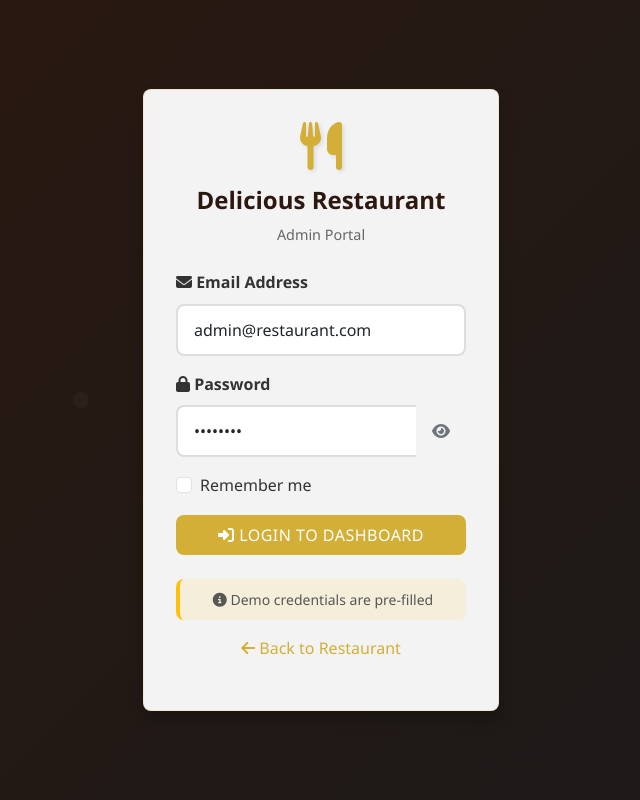
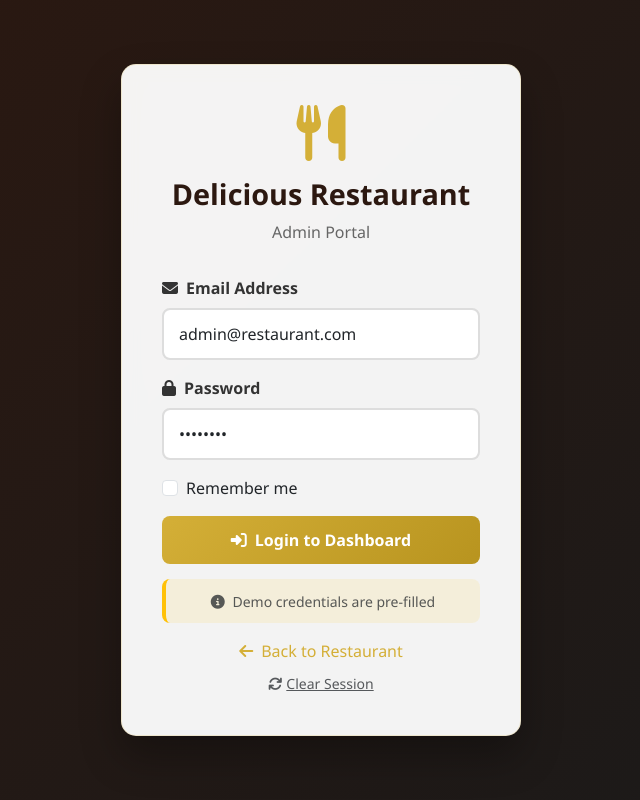
Before and after one commit to AsifJawad15/Restaurant-Management, a PHP site: page /Restaurant-Management/admin/login.php in a window 1280 px wide. Shown: the whole page, without its empty margins (319-959 px from the left). Run offline with PHP 8.4, Linux system fonts and the light colour scheme.

Commit message:
Final admin login and session management fixes

```diff
--- a/admin/login.php
+++ b/admin/login.php
@@ -1,31 +1,45 @@
 <?php
 /**
- * Admin Login Page
+ * Admin Login Page - Simple & Working
  * ASIF - Backend & Database Developer
  */
 
-require_once '../includes/config.php';
+session_start();
+
+// Clear any existing sessions if requested
+if (isset($_GET['clear'])) {
+    session_destroy();
+    session_unset();
+    header('Location: login.php');
+    exit();
+}
 
 // Redirect if already logged in
-if (isAdminLoggedIn()) {
+if (isset($_SESSION['admin_id']) && isset($_SESSION['admin_email'])) {
     header('Location: dashboard.php');
     exit();
+}
+
+// Database connection
+try {
+    $pdo = new PDO("mysql:host=localhost;dbname=restaurant_management", "root", "");
+    $pdo->setAttribute(PDO::ATTR_ERRMODE, PDO::ERRMODE_EXCEPTION);
+} catch(PDOException $e) {
+    die("Database connection failed: " . $e->getMessage());
 }
 
 $error = '';
 $success = '';
 
 if ($_SERVER['REQUEST_METHOD'] == 'POST') {
-    if (isset($_POST['login'])) {
-        $email = sanitizeInput($_POST['email']);
+    $email = trim($_POST['email']);
     $password = $_POST['password'];
 
     if (empty($email) || empty($password)) {
         $error = 'Please fill in all fields.';
     } else {
         try {
-                $conn = getDBConnection();
-                $stmt = $conn->prepare("SELECT id, username, email, password_hash, first_name, last_name FROM users WHERE email = ? AND user_type = 'admin' AND is_active = 1");
+            $stmt = $pdo->prepare("SELECT id, username, email, password_hash, first_name, last_name FROM users WHERE email = ? AND user_type = 'admin' AND is_active = 1");
             $stmt->execute([$email]);
             $admin = $stmt->fetch();
 
@@ -42,8 +56,7 @@ if ($_SERVER['REQUEST_METHOD'] == 'POST') {
                 $error = 'Invalid email or password.';
             }
         } catch (PDOException $e) {
-                $error = 'Database error. Please try again.';
-            }
+            $error = 'Database error: ' . $e->getMessage();
         }
     }
 }
@@ -56,38 +69,115 @@ if ($_SERVER['REQUEST_METHOD'] == 'POST') {
     <title>Admin Login - Delicious Restaurant</title>
     <link href="https://cdn.jsdelivr.net/npm/bootstrap@5.3.0/dist/css/bootstrap.min.css" rel="stylesheet">
     <link href="https://cdnjs.cloudflare.com/ajax/libs/font-awesome/6.4.0/css/all.min.css" rel="stylesheet">
-    <link href="../assets/css/admin.css" rel="stylesheet">
+    <style>
+        body {
+            background: linear-gradient(135deg, #2c1810 0%, #1a1a1a 100%);
+            min-height: 100vh;
+            display: flex;
+            align-items: center;
+            justify-content: center;
+            font-family: 'Segoe UI', Tahoma, Geneva, Verdana, sans-serif;
+        }
+        .login-card {
+            background: rgba(255, 255, 255, 0.95);
+            backdrop-filter: blur(10px);
+            border-radius: 15px;
+            padding: 2.5rem;
+            box-shadow: 0 20px 40px rgba(0, 0, 0, 0.3);
+            border: 1px solid rgba(212, 175, 55, 0.2);
+            max-width: 400px;
+            width: 100%;
+        }
+        .restaurant-icon {
+            font-size: 3.5rem;
+            color: #d4af37;
+            margin-bottom: 1rem;
+        }
+        .restaurant-name {
+            color: #2c1810;
+            font-weight: bold;
+            margin-bottom: 0.5rem;
+            font-size: 1.8rem;
+        }
+        .login-subtitle {
+            color: #666;
+            font-size: 1rem;
+            margin-bottom: 2rem;
+        }
+        .form-control {
+            border: 2px solid #ddd;
+            border-radius: 8px;
+            padding: 12px 15px;
+            font-size: 1rem;
+        }
+        .form-control:focus {
+            border-color: #d4af37;
+            box-shadow: 0 0 0 0.2rem rgba(212, 175, 55, 0.25);
+        }
+        .login-btn {
+            background: linear-gradient(135deg, #d4af37 0%, #b8941f 100%);
+            border: none;
+            padding: 12px 20px;
+            font-weight: 600;
+            font-size: 1rem;
+            border-radius: 8px;
+            transition: all 0.3s ease;
+        }
+        .login-btn:hover {
+            transform: translateY(-2px);
+            box-shadow: 0 8px 15px rgba(0, 0, 0, 0.2);
+        }
+        .form-label {
+            font-weight: 600;
+            color: #333;
+            margin-bottom: 8px;
+        }
+        .alert {
+            border-radius: 8px;
+            border: none;
+            padding: 12px 15px;
+        }
+        .back-link {
+            color: #d4af37;
+            text-decoration: none;
+            font-weight: 500;
+        }
+        .back-link:hover {
+            color: #b8941f;
+        }
+        .demo-note {
+            background: rgba(255, 193, 7, 0.1);
+            padding: 10px;
+            border-radius: 8px;
+            border-left: 4px solid #ffc107;
+            margin: 15px 0;
+        }
+    </style>
 </head>
-<body class="login-page">
-    <div class="login-container">
-        <div class="container">
-            <div class="row justify-content-center">
-                <div class="col-md-6 col-lg-4">
+<body>
     <div class="login-card">
-                        <div class="login-header text-center mb-4">
-                            <div class="logo-section">
+        <div class="text-center">
             <i class="fas fa-utensils restaurant-icon"></i>
             <h2 class="restaurant-name">Delicious Restaurant</h2>
             <p class="login-subtitle">Admin Portal</p>
         </div>
-                        </div>
 
         <?php if ($error): ?>
             <div class="alert alert-danger" role="alert">
-                                <i class="fas fa-exclamation-triangle"></i> <?php echo $error; ?>
+                <i class="fas fa-exclamation-triangle me-2"></i><?php echo $error; ?>
             </div>
         <?php endif; ?>
 
         <?php if ($success): ?>
             <div class="alert alert-success" role="alert">
-                                <i class="fas fa-check-circle"></i> <?php echo $success; ?>
+                <i class="fas fa-check-circle me-2"></i><?php echo $success; ?>
             </div>
         <?php endif; ?>
 
         <form method="POST" action="">
             <div class="mb-3">
                 <label for="email" class="form-label">
-                                    <i class="fas fa-envelope"></i> Email Address
+                    <i class="fas fa-envelope me-2"></i>Email Address
                 </label>
                 <input type="email" class="form-control" id="email" name="email"
                        placeholder="Enter your email" required
@@ -96,15 +186,10 @@ if ($_SERVER['REQUEST_METHOD'] == 'POST') {
 
             <div class="mb-3">
                 <label for="password" class="form-label">
-                                    <i class="fas fa-lock"></i> Password
+                    <i class="fas fa-lock me-2"></i>Password
                 </label>
-                                <div class="password-input-group">
                 <input type="password" class="form-control" id="password" name="password"
                        placeholder="Enter your password" required value="pass1234">
-                                    <button type="button" class="btn btn-outline-secondary" onclick="togglePassword()">
-                                        <i class="fas fa-eye" id="toggleIcon"></i>
-                                    </button>
-                                </div>
             </div>
 
             <div class="mb-3 form-check">
@@ -114,46 +199,31 @@ if ($_SERVER['REQUEST_METHOD'] == 'POST') {
                 </label>
             </div>
 
-                            <button type="submit" name="login" class="btn btn-primary w-100 login-btn">
-                                <i class="fas fa-sign-in-alt"></i> Login to Dashboard
+            <button type="submit" class="btn btn-primary w-100 login-btn">
+                <i class="fas fa-sign-in-alt me-2"></i>Login to Dashboard
             </button>
         </form>
 
-                        <div class="login-footer text-center mt-4">
-                            <p class="demo-credentials">
+        <div class="demo-note text-center">
             <small class="text-muted">
-                                    <i class="fas fa-info-circle"></i>
+                <i class="fas fa-info-circle me-1"></i>
                 Demo credentials are pre-filled
             </small>
-                            </p>
-                            <p class="back-to-site">
-                                <a href="../index.php" class="text-decoration-none">
-                                    <i class="fas fa-arrow-left"></i> Back to Restaurant
+        </div>
+
+        <div class="text-center mt-3">
+            <a href="../index.php" class="back-link">
+                <i class="fas fa-arrow-left me-2"></i>Back to Restaurant
             </a>
-                            </p>
         </div>
-                    </div>
-                </div>
-            </div>
+
+        <div class="text-center mt-2">
+            <a href="?clear=1" class="text-muted small">
+                <i class="fas fa-refresh me-1"></i>Clear Session
+            </a>
         </div>
     </div>
 
     <script src="https://cdn.jsdelivr.net/npm/bootstrap@5.3.0/dist/js/bootstrap.bundle.min.js"></script>
-    <script>
-        function togglePassword() {
-            const passwordInput = document.getElementById('password');
-            const toggleIcon = document.getElementById('toggleIcon');
-
-            if (passwordInput.type === 'password') {
-                passwordInput.type = 'text';
-                toggleIcon.classList.remove('fa-eye');
-                toggleIcon.classList.add('fa-eye-slash');
-            } else {
-                passwordInput.type = 'password';
-                toggleIcon.classList.remove('fa-eye-slash');
-                toggleIcon.classList.add('fa-eye');
-            }
-        }
-    </script>
 </body>
 </html>
--- a/includes/config.php
+++ b/includes/config.php
@@ -51,15 +51,15 @@ function getDBConnection() {
     return $database->getConnection();
 }
 
-// Session configuration
+// Session configuration (must be set before session_start)
 if (session_status() == PHP_SESSION_NONE) {
+    // Set session settings before starting session
+    ini_set('session.cookie_httponly', 1);
+    ini_set('session.use_only_cookies', 1);
+    ini_set('session.cookie_secure', 0); // Set to 1 for HTTPS
+
     session_start();
 }
-
-// Security configurations
-ini_set('session.cookie_httponly', 1);
-ini_set('session.use_only_cookies', 1);
-ini_set('session.cookie_secure', 0); // Set to 1 for HTTPS
 
 // Application constants
 define('SITE_URL', 'http://localhost/Restaurant-Management/');
```
Also changed, not shown: admin/clear-session.php (added, +14 -0 lines), admin/test-login.php (deleted, +0 -63 lines). Lines whose indentation alone changed are shown as unchanged.
